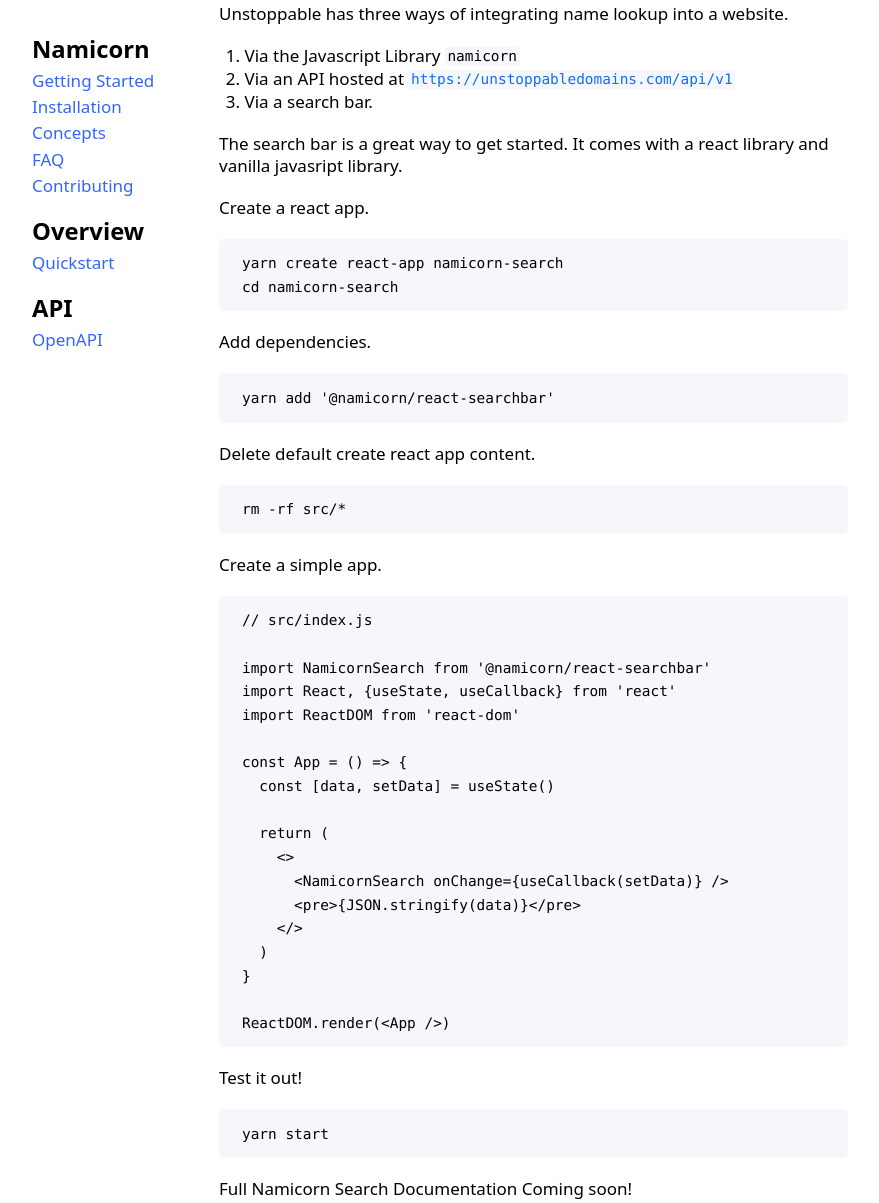
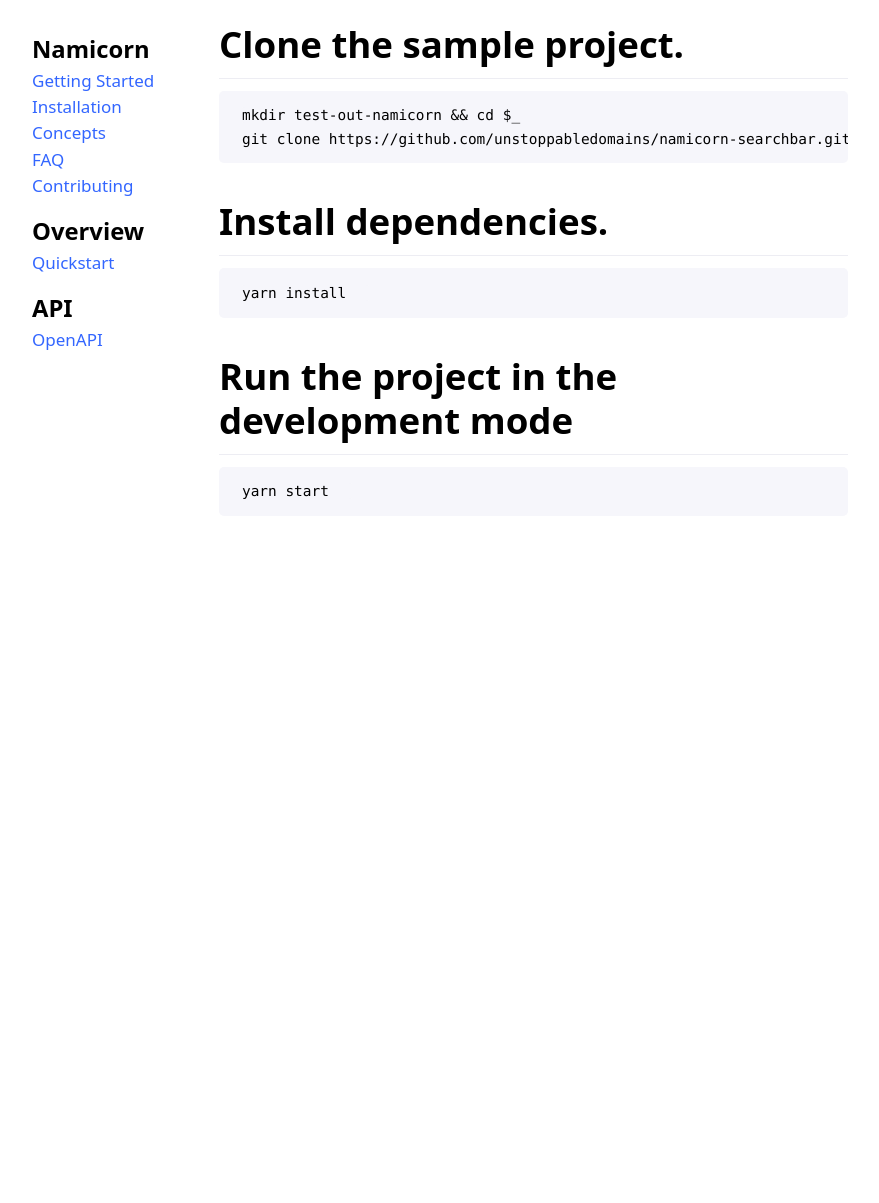
Before and after one commit to unstoppabledomains/website-api-docs, a Gatsby site: page / in a window 1280 px wide. Shown: the part 157-1360 px from the top of the page, without its empty margins (115-994 px from the left). After the commit the page ends 939 px from the top, so only its background shows below. Built offline with nearby package versions, Linux system fonts and the light colour scheme; Gatsby itself is replaced by a stand-in of ours; some packages are replaced by stand-ins of ours; code samples lack their colours.

````diff
--- a/src/pages/index.md
+++ b/src/pages/index.md
@@ -7,62 +7,21 @@
 navIndex: 0
 ---
 
-Unstoppable has three ways of integrating name lookup into a website.
+# Clone the sample project.
 
-1. Via the Javascript Library `namicorn`
-2. Via an API hosted at
-   [`https://unstoppabledomains.com/api/v1`](/docs/api/reference)
-3. Via a search bar.
-
-The search bar is a great way to get started. It comes with a react library and
-vanilla javasript library.
-
-Create a react app.
-
-```bash
-yarn create react-app namicorn-search
-cd namicorn-search
+```shell
+mkdir test-out-namicorn && cd $_
+git clone https://github.com/unstoppabledomains/namicorn-searchbar.git ./
 ```
 
-Add dependencies.
+# Install dependencies.
 
-```bash
-yarn add '@namicorn/react-searchbar'
+```shell
+yarn install
 ```
 
-Delete default create react app content.
+# Run the project in the development mode
 
-```bash
-rm -rf src/*
-```
-
-Create a simple app.
-
-```javascript
-// src/index.js
-
-import NamicornSearch from '@namicorn/react-searchbar'
-import React, {useState, useCallback} from 'react'
-import ReactDOM from 'react-dom'
-
-const App = () => {
-  const [data, setData] = useState()
-
-  return (
-    <>
-      <NamicornSearch onChange={useCallback(setData)} />
-      <pre>{JSON.stringify(data)}</pre>
-    </>
-  )
-}
-
-ReactDOM.render(<App />)
-```
-
-Test it out!
-
-```bash
+```shell
 yarn start
 ```
-
-Full Namicorn Search Documentation Coming soon!
````
Also changed, not shown: app.yaml (+7 -2 lines).
